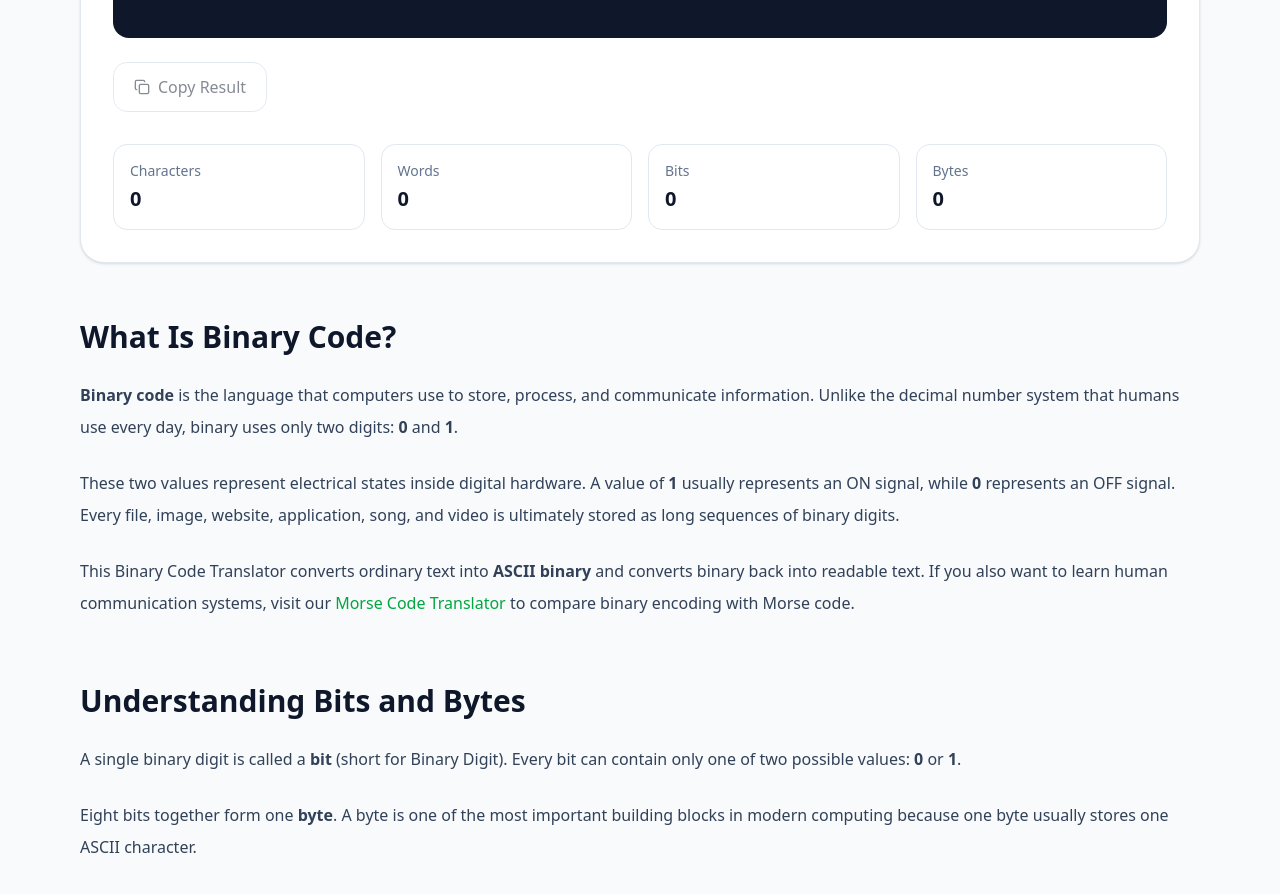
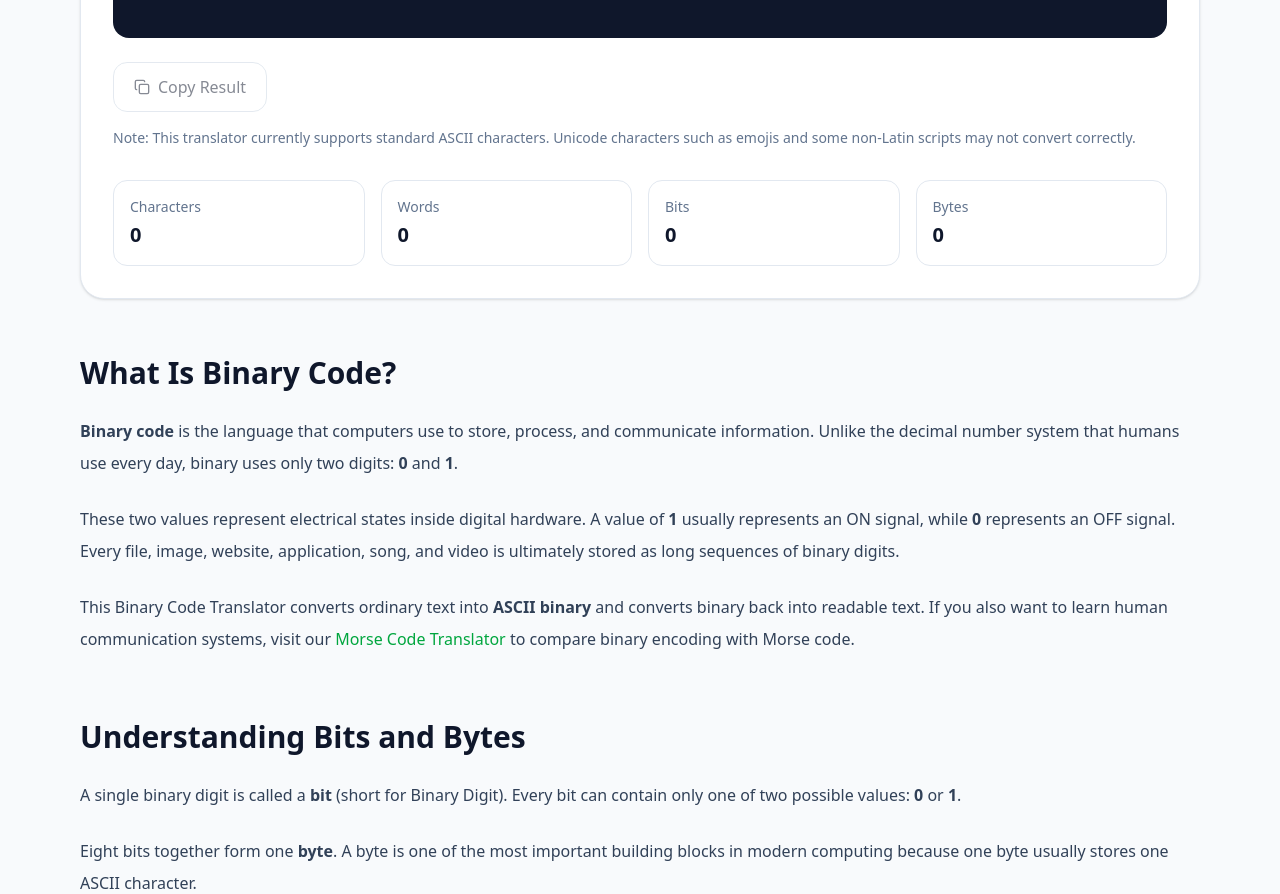
Before and after one commit to muzamil4382-hue/Morse-code-0.2, a Next.js app: page /binary-code-translator in a window 1280 px wide. Shown: the part 1400-2294 px from the top of the page. Built offline with nearby package versions, Linux system fonts and the light colour scheme.

Commit message:
Update Binary Code Translator page

```diff
--- a/src/app/binary-code-translator/binary.client.tsx
+++ b/src/app/binary-code-translator/binary.client.tsx
@@ -268,9 +268,7 @@ export default function BinaryClient() {
               }
               className="min-h-[180px] w-full rounded-2xl border border-slate-200 p-5 font-mono text-lg outline-none transition focus:border-green-500"
             />
-
-          </div>
-
+          </div>
           <div className="mt-8">
 
             <label className="mb-2 block font-medium text-slate-700">
@@ -298,8 +296,12 @@ export default function BinaryClient() {
 
               {copied ? "Copied!" : "Copy Result"}
             </button>
-
-          </div>
+          </div>
+          <p className="mt-4 text-sm text-slate-500">
+  Note: This translator currently supports standard ASCII characters. Unicode
+  characters such as emojis and some non-Latin scripts may not convert
+  correctly.
+</p>
           <div className="mt-8 grid grid-cols-2 gap-4 md:grid-cols-4">
 
   <div className="rounded-xl border border-slate-200 p-4">
@@ -329,8 +331,10 @@ export default function BinaryClient() {
   <div className="rounded-xl border border-slate-200 p-4">
     <p className="text-sm text-slate-500">Bytes</p>
     <p className="mt-1 text-xl font-bold">
-      {Math.ceil(output.replace(/\s/g, "").length / 8)}
-    </p>
+  {mode === "text-to-binary"
+    ? Math.ceil(output.replace(/\s/g, "").length / 8)
+    : output.length}
+</p>
   </div>
 
 </div>
```
